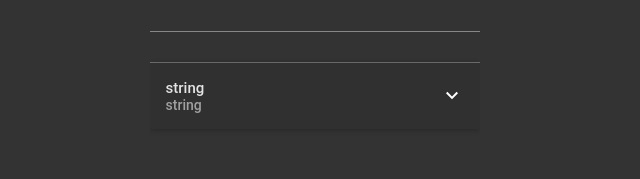
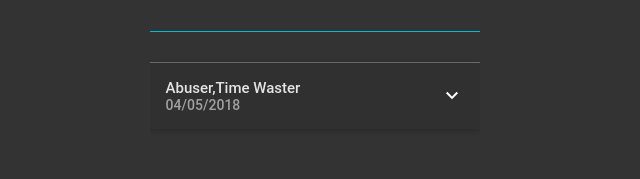
Before and after one commit to rjriel/rhok-bad-date-front-end, a React app: page / in a window 1280 px wide. Both pictures are taken after a click on the button "LOG IN". Shown: the part 195-374 px from the top of the page, without its empty margins (325-965 px from the left). Built offline with nearby package versions, Linux system fonts and the light colour scheme.

Commit message:
adding basic vs full incidents

```diff
--- /dev/null
+++ b/src/components/FullIncident.js
@@ -0,0 +1,73 @@
+import { Card, CardHeader, CardText } from 'material-ui';
+import React, { Component } from 'react';
+import PropTypes from 'prop-types';
+
+// const showOnlyMyIncidentsCheckboxStyle = {
+//   marginTop: '17px',
+// };
+
+const labelStyle = {
+  fontWeight: 700,
+  marginRight: '10px',
+};
+
+const breakStyle = {
+  marginTop: '15px',
+};
+
+class FullIncident extends Component {
+  constructor(props) {
+    super(props);
+
+    this.state = {};
+  }
+
+  render() {
+    console.log('--------------', this.props.fullIncident)
+    const { incident_type, incident_date, incident_description, car, offender_details } = this.props.fullIncident;
+
+    return (
+      <div >
+        <Card>
+          <CardHeader
+            title={incident_type.join()}
+            subtitle={incident_date}
+            actAsExpander
+            showExpandableButton
+          />
+          <CardText expandable>
+            <div><span style={labelStyle}>Plate Number:</span><span>{car.plate_number}</span></div>
+            <div><span style={labelStyle}>Make:</span><span>{car.make}</span></div>
+            <div><span style={labelStyle}>Model:</span><span>{car.model}</span></div>
+            <div><span style={labelStyle}>Type:</span><span>{car.type}</span></div>
+            <div><span style={labelStyle}>Details:</span><span>{car.extra_details}</span></div>
+
+            <div style={breakStyle} />
+
+            <div><span style={labelStyle}>Name:</span><span>{offender_details.name}</span></div>
+            <div><span style={labelStyle}>Age:</span><span>{offender_details.age}</span></div>
+            <div><span style={labelStyle}>Gender:</span><span>{offender_details.gender}</span></div>
+            <div><span style={labelStyle}>Height:</span><span>{offender_details.height}</span></div>
+            <div><span style={labelStyle}>Weight:</span><span>{offender_details.weight}</span></div>
+            <div><span style={labelStyle}>Skin Colour:</span><span>{offender_details.skin_colour}</span></div>
+            <div><span style={labelStyle}>Contact details:</span><span>{offender_details.contact_details}</span></div>
+
+            <div style={breakStyle}>{incident_description}</div>
+
+          </CardText>
+        </Card>
+      </div>
+    );
+  }
+}
+
+FullIncident.defaultProps = {
+  fullIncident: {},
+};
+
+FullIncident.propTypes = {
+  fullIncident: PropTypes.shape({
+  }),
+};
+
+export default FullIncident;
--- a/src/components/IncidentSummary.js
+++ b/src/components/IncidentSummary.js
@@ -14,22 +14,19 @@ class IncidentSummary extends Component {
   }
 
   render() {
-    const { user_name, incident_type } = this.props.incidentSummary;
+    const { incident_type, incident_date, incident_description } = this.props.incidentSummary;
 
     return (
       <div >
         <Card>
           <CardHeader
-            title={user_name}
-            subtitle={incident_type.join()}
+            title={incident_type.join()}
+            subtitle={incident_date}
             actAsExpander
             showExpandableButton
           />
           <CardText expandable>
-            Lorem ipsum dolor sit amet, consectetur adipiscing elit.
-            Donec mattis pretium massa. Aliquam erat volutpat. Nulla facilisi.
-            Donec vulputate interdum sollicitudin. Nunc lacinia auctor quam sed pellentesque.
-            Aliquam dui mauris, mattis quis lacus id, pellentesque lobortis odio.
+            {incident_description}
           </CardText>
         </Card>
       </div>
--- a/src/components/List.js
+++ b/src/components/List.js
@@ -3,6 +3,7 @@ import React, { Component } from 'react';
 // import PropTypes from 'prop-types';
 import SortDropDownMenu from './SortDropDownMenu';
 import IncidentSummary from './IncidentSummary';
+import FullIncident from './FullIncident';
 
 const listStyle = {
   margin: '30px',
@@ -54,12 +55,12 @@ class List extends Component {
       basicIncidents: [
         {
           id: 0,
-          user_name: 'string',
+          user_name: 'Basic Guy',
           updated: true,
-          incident_date: 'string',
+          incident_date: '04/05/2018',
           incident_type: [
             [
-              'string',
+              'Abuser', 'Time Waster',
             ],
           ],
           incident_descriptor: 'string',
@@ -94,7 +95,7 @@ class List extends Component {
             contact_type: 'string',
             contaact_details: 'string',
           },
-          incident_description: 'string',
+          incident_description: 'Punched me in the face.',
           extra_details: 'string',
           repeat_offender: true,
           incident_report_date: 'string',
@@ -109,47 +110,47 @@ class List extends Component {
       fullIncidents: [
         {
           id: 0,
-          user_name: 'string',
+          user_name: 'Full Guy',
           updated: true,
-          incident_date: 'string',
+          incident_date: '04/03/2018',
           incident_type: [
             [
-              'string',
+              'Creepy', 'No Payment',
             ],
           ],
           incident_descriptor: 'string',
           car: {
-            plate_number: 'string',
+            plate_number: 'YA34 BUD4',
             plate_province: 'string',
-            model: 'string',
-            type: 'string',
-            make: 'string',
-            extra_details: 'string',
+            model: '3 GT',
+            type: 'sedan',
+            make: 'Mazda',
+            extra_details: 'White',
           },
           location: 'string',
           offender_details: {
-            name: 0,
-            age: 'string',
-            gender: 'string',
+            name: 'Doug Loser',
+            age: '36',
+            gender: 'Male',
             hair_colour: 'string',
             hair_style: 'string',
             facial_hair: 'string',
-            height: 'string',
-            weight: 'string',
+            height: '5\'10""',
+            weight: '300 lbs',
             build: 'string',
             clothing: 'string',
             tattoos: 'string',
             scars: 'string',
             smells: 'string',
             accent: 'string',
-            skin_colour: 'string',
+            skin_colour: 'white',
             eye_colour: 'string',
             facial_description: 'string',
             extra_details: 'string',
             contact_type: 'string',
-            contaact_details: 'string',
+            contact_details: 'limps when he walks',
           },
-          incident_description: 'string',
+          incident_description: 'Loser did not pay. Ran away. I threw a shoe at him.',
           extra_details: 'string',
           repeat_offender: true,
           incident_report_date: 'string',
@@ -243,7 +244,7 @@ class List extends Component {
     return filtered.map((incident) => {
       return (
         <div key={incident.id}>
-          <Divider style={horizontalRuleStyle} /><IncidentSummary incidentSummary={incident} />
+          <Divider style={horizontalRuleStyle} /><FullIncident fullIncident={incident} />
         </div>
       );
     });
@@ -300,7 +301,7 @@ class List extends Component {
         </div>
         <Divider style={separatorStyle} />
         <div style={incidentResultStyle}>
-          {this.getFullIncidents()}
+          {this.state.checked ? this.getFullIncidents() : this.getBasicIncidents()}
         </div>
       </div>
     );
```
